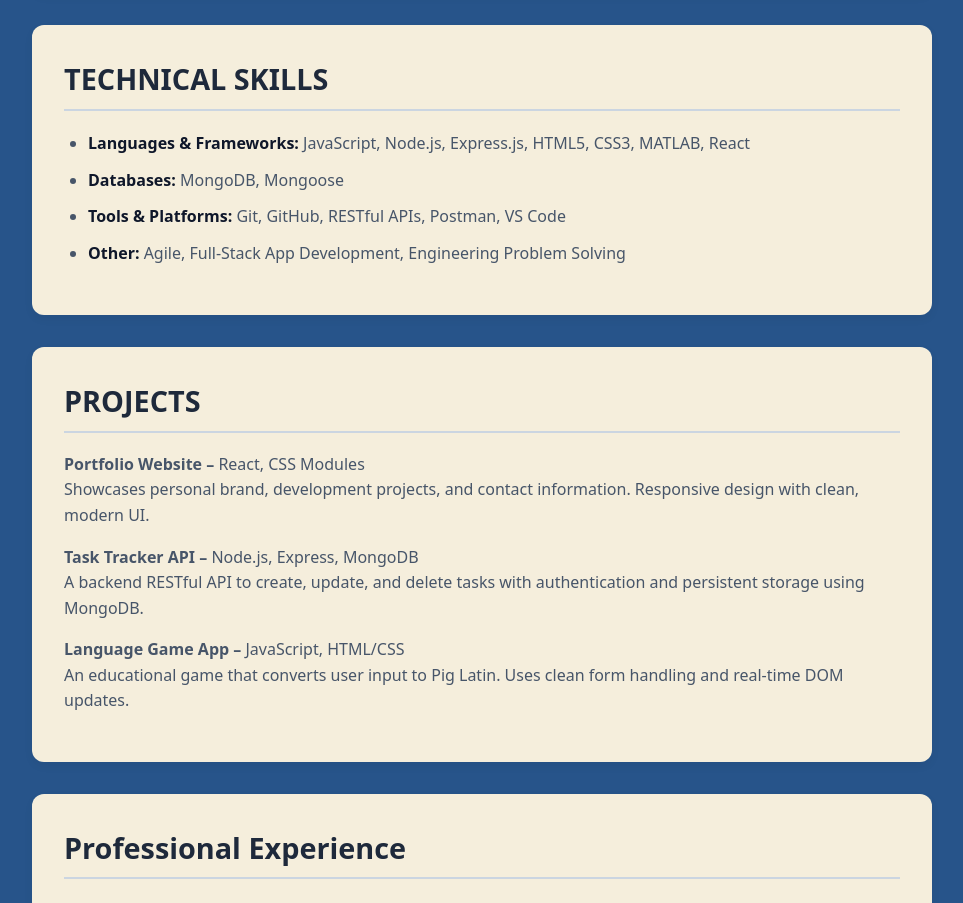
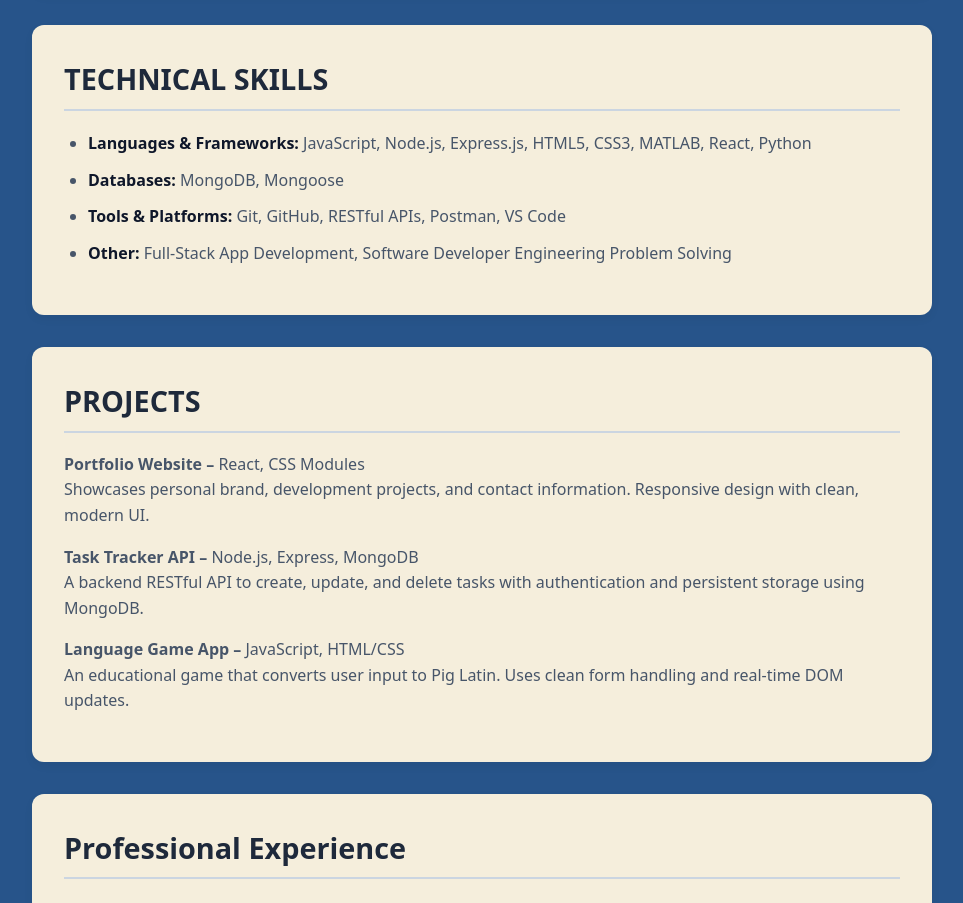
Before and after one commit to DaGearz/portfolio-, a React (Vite) app: page /#/resume in a window 1280 px wide. Shown: the part 840-1743 px from the top of the page, without its empty margins (158-1121 px from the left). Built offline with nearby package versions, Linux system fonts and the light colour scheme.

Commit message:
added current project

```diff
--- a/src/data/projectsData.jsx
+++ b/src/data/projectsData.jsx
@@ -56,6 +56,19 @@ const projectsData = [
         usePortfolio: true,
         useFeatured: false
     },
+    {
+        id:4,
+        title:"Custom Made GIT",
+        description:"(In Progress) creating a custom git",
+        img: noPhoto,
+        imgIFrame:null,
+        tech: ["Python"],
+        git1: ["https://github.com/DaGearz/custom_cli_git", "Code"],
+        git2:[null],
+        website:null,
+        usePortfolio: true,
+        useFeatured: true
+    },
 
 
 ]
--- a/src/pages/Resume.jsx
+++ b/src/pages/Resume.jsx
@@ -38,10 +38,10 @@ const Resume = () => {
         <div id="skills" className={styles.containers}>
           <h1>TECHNICAL SKILLS</h1>
           <ul>
-            <li><span className={styles.bold}>Languages & Frameworks:</span> JavaScript, Node.js, Express.js, HTML5, CSS3, MATLAB, React</li>
+            <li><span className={styles.bold}>Languages & Frameworks:</span> JavaScript, Node.js, Express.js, HTML5, CSS3, MATLAB, React, Python</li>
             <li><span className={styles.bold}>Databases:</span> MongoDB, Mongoose</li>
             <li><span className={styles.bold}>Tools & Platforms:</span> Git, GitHub, RESTful APIs, Postman, VS Code</li>
-            <li><span className={styles.bold}>Other:</span> Agile, Full-Stack App Development, Engineering Problem Solving</li>
+            <li><span className={styles.bold}>Other:</span> Full-Stack App Development, Software Developer Engineering Problem Solving</li>
           </ul>
         </div>
 
```
